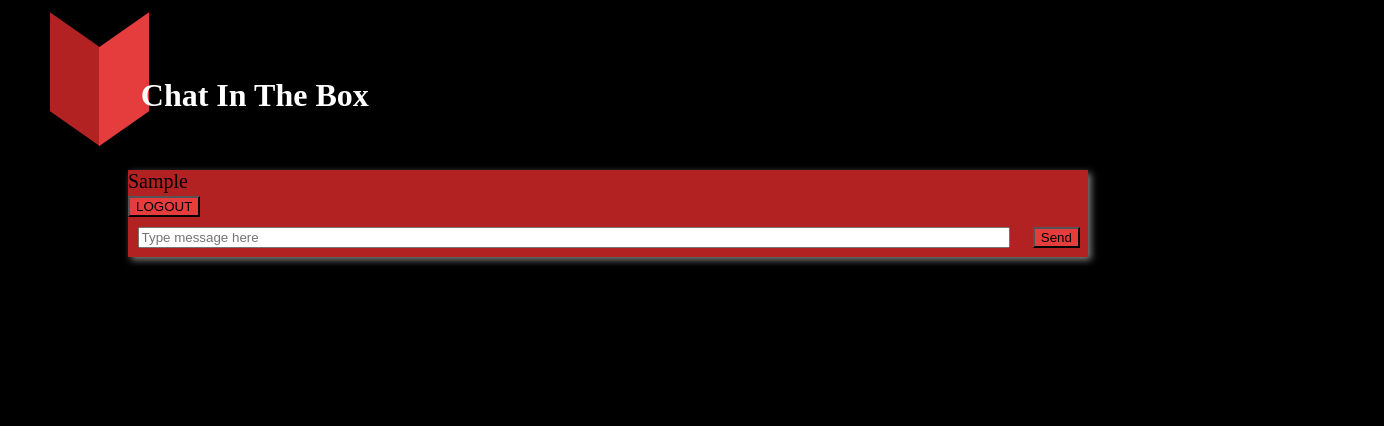
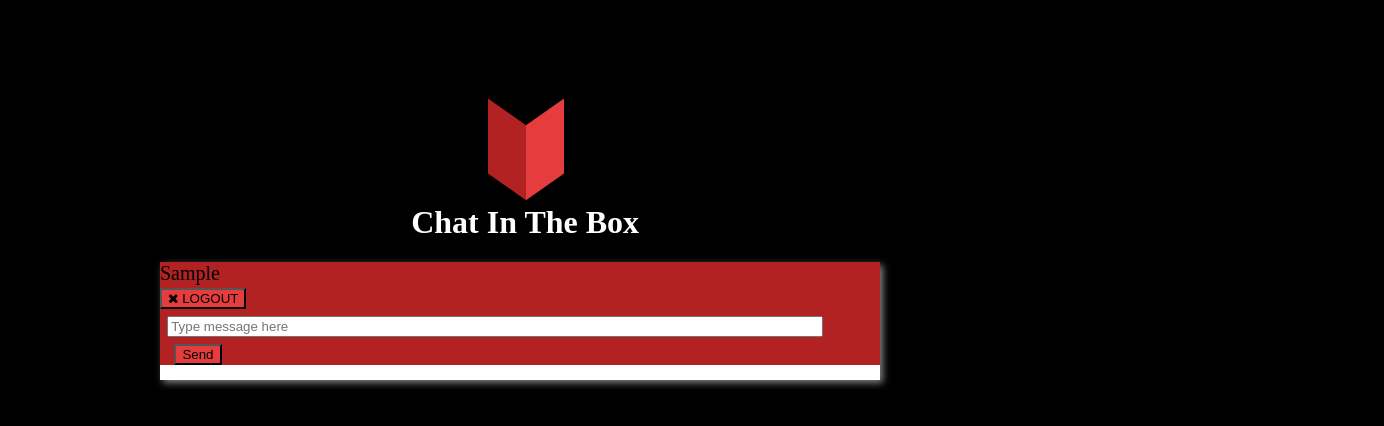
Before and after one commit to crazydoglady/ChatterBox, a website: page index.html in a window 1280 px wide. Both pictures are taken after typing "Sample" into the empty fields and a click on the button "Create". Shown: the whole page, 1384 px wide, since content can reach past the window. Drawn offline with Linux system fonts and the light colour scheme; no server answers; a web font is replaced by a local one.

Commit message:
additional styling

```diff
--- a/index.html
+++ b/index.html
@@ -2,6 +2,7 @@
 <html lang="en">
 <head>
   <meta charset="UTF-8">
+  <link rel="stylesheet" href="//maxcdn.bootstrapcdn.com/font-awesome/4.3.0/css/font-awesome.min.css">
   <link href='http://fonts.googleapis.com/css?family=Droid+Serif:400,700italic' rel='stylesheet' type='text/css'>  <link rel="stylesheet" href="styles.css">
   <title>Chat in the Box</title>
   <script type="html/template" id="chatTmpl">
@@ -12,13 +13,14 @@
   </script>
 </head>
 <body>
+  <div class="wrapper">
   <header>
     <div class="box">
     <ul>
       <li class="chevron">
     </li>
+    <h1>Chat In The Box</h1>
   </div>
-    <h1>Chat In The Box</h1>
   </header>
 <form action="" class="userId show" id="userBox">
   <div class="createUser">
@@ -35,7 +37,7 @@
 <div class="chatbox show">
   <form action="" class="logout show">
     <div id="userDisplay"></div>
-    <button action="submit">LOGOUT</button>
+    <button action="submit"><i class="fa fa-times"></i> LOGOUT </button>
   </form>
     <article>
     </article>
@@ -47,7 +49,7 @@
   </form>
 </div>
 
-
+</div><!--end wrapper-->
 
 
 <script src="bower_components/jquery/dist/jquery.js"></script>
--- a/main.js
+++ b/main.js
@@ -58,8 +58,7 @@ var chats = {
       $('.create').addClass('show');
       $('.userId').removeClass('show');
       $('.logout').addClass('show');
-      $('form').css("width", "100%");
-      $('.userInput').css("margin-left", "10%");
+      $('.usersList').addClass('show');
     }
     $.ajax({
       url: chats.config.url,
@@ -112,8 +111,6 @@ var chats = {
     localStorage.removeItem('userId');
     $('#userInput').val("");
     $('.userId').addClass('show');
-    $('.userId').css("width", "50%");
-    $('.userId').css("margin-left", "10%");
     console.log('logout success');
 
     chats.renderChat();
--- a/styles.scss
+++ b/styles.scss
@@ -9,16 +9,30 @@ body{
   padding: 0;
   background: black;
 }
+.wrapper {
+  width: 75%;
+  margin: 0 0 0 5%;
+}
+aside{
+  width: 25%;
+  color: white;
+  float: left;
+  display: none;
+}
 ul{
   list-style-type: none;
+  width: 100%;
   li{
     list-style-type: none;
   }
 }
 header {
+  margin-top: 10%;
   min-height: 150px;
   background: black;
   .box{
+    width: 100%;
+    margin: 0 0 0 0;
     position: absolute;
     h4 {
       color: white;
@@ -35,8 +49,8 @@ header {
 .chevron {
   position: relative;
   text-align: center;
-  padding: 12px;
-  margin: 30% 0 0 10%;
+  margin: 0 0 0 30%;
+  display: inline-block;
   height: 75px;
   width: 75px;
 }
@@ -76,7 +90,7 @@ h1 {
   position: absolute;
   color: white;
   text-align: left;
-  margin: 6% 0 0 11%;
+  margin: 1% 0 0 24%;
 }
 
 h2{
@@ -106,7 +120,7 @@ aside {
 
 form{
   background: $darkred;
-  width: 50%;
+  width: 100%;
   input{
     display: inline-block;
     width: 90%;
@@ -141,12 +155,7 @@ form{
   }
 }
 
-#userBox {
-  width: 50%;
-}
-
-
 
 .show {
-  display: block;
+  display: inline-block;
 }
```
Also changed, not shown: styles.css.
